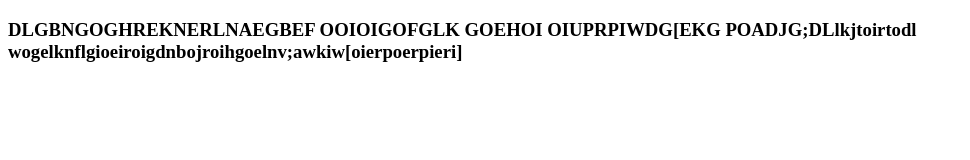
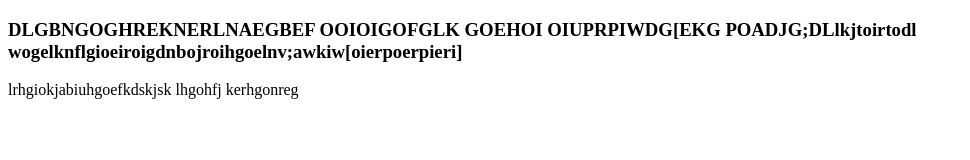
Before and after one commit to mdrobinhossain/Git-1, a plain HTML site: page index.htm in a window 1280 px wide. Shown: the whole page, without its empty margins (0-970 px from the left). Drawn offline with Linux system fonts and the light colour scheme.

Commit message:
change-2

```diff
--- a/index.htm
+++ b/index.htm
@@ -10,5 +10,6 @@
     <h3>DLGBNGOGHREKNERLNAEGBEF OOIOIGOFGLK GOEHOI OIUPRPIWDG[EKG
         POADJG;DLlkjtoirtodl wogelknflgioeiroigdnbojroihgoelnv;awkiw[oierpoerpieri]
     </h3>
+    <p>lrhgiokjabiuhgoefkdskjsk lhgohfj kerhgonreg</p>
 </body>
 </html>
```
Also changed, not shown: index2.html (+1 -0 lines).
